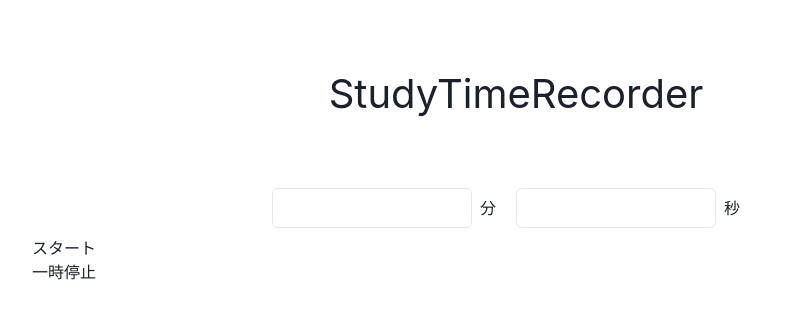
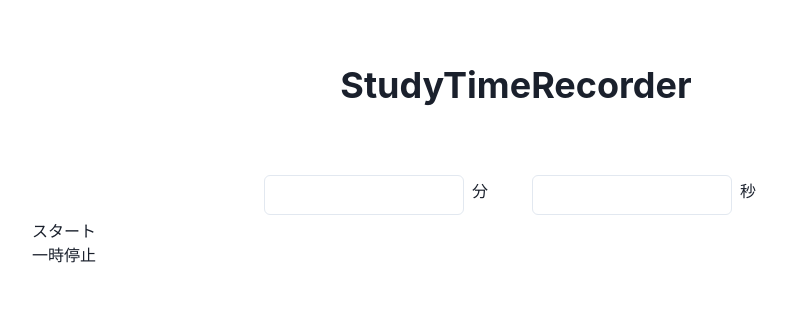
Before and after one commit to YukiKakihara/study-time-recorder, a Next.js app: page / in a window 1280 px wide. Shown: the top 318 px of the page, without its empty margins (124-911 px from the left). Built offline with nearby package versions, Linux system fonts and the light colour scheme.

Commit message:
chakra-uiっぽくリファクタした

```diff
--- a/components/templates/Root/Root.tsx
+++ b/components/templates/Root/Root.tsx
@@ -1,24 +1,36 @@
 import React from 'react';
-import { Box, BoxProps, FormControl, FormLabel, Input } from '@chakra-ui/react';
+import {
+  Box,
+  BoxProps,
+  FormControl,
+  FormLabel,
+  Heading,
+  HStack,
+  Input,
+} from '@chakra-ui/react';
 
 const Component: React.FC<BoxProps> = (props) => {
   return (
     <Box {...props}>
-      <Box fontSize={40} mb={16} textAlign="center">
+      <Heading as="h1" mb={16} size="xl" textAlign="center">
         StudyTimeRecorder
-      </Box>
+      </Heading>
       <FormControl>
         {/* <div>○分勉強したことを記録しました</div> */}
-        <Box display="flex" justifyContent="center">
+        <HStack justifyContent="center" spacing={8}>
+          <HStack>
             <Input id="minite" sx={inputStyle} type="minite" />
             <FormLabel htmlFor="minite" sx={labelStyle}>
               分
             </FormLabel>
+          </HStack>
+          <HStack>
             <Input id="second" sx={inputStyle} type="second" />
             <FormLabel htmlFor="second" sx={labelStyle}>
               秒
             </FormLabel>
-        </Box>
+          </HStack>
+        </HStack>
         <div>スタート</div>
         <div>一時停止</div>
       </FormControl>
@@ -27,7 +39,7 @@ const Component: React.FC<BoxProps> = (props) => {
 };
 
 const labelStyle = {
-  padding: '8px',
+  padding: '8px 0',
 };
 
 const inputStyle = {
```
Lines whose indentation alone changed are shown as unchanged.
